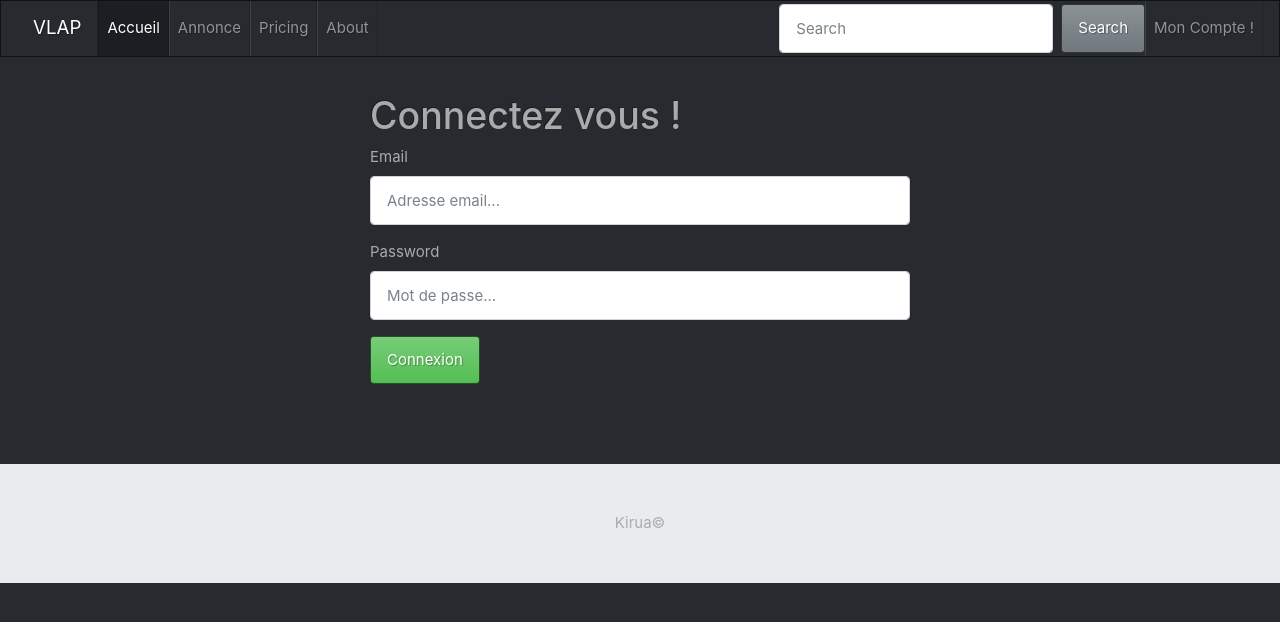
After one commit to duncanidaho14/vlap, a Symfony app: template templates/account/login.html.twig in a window 1280 px wide. The commit adds this page. Shown: the top 622 px of the page. Run offline with Twig, Linux system fonts and the light colour scheme; the template is opened without the code that fills it, so the values that code supplies are empty; some libraries are stand-ins or nearby versions.

Commit message:
connexion

```diff
--- /dev/null
+++ b/templates/account/login.html.twig
@@ -0,0 +1,35 @@
+{% extends 'base.html.twig' %}
+
+{% block title %}Connexion au site !{% endblock %}
+
+{% block body %}
+
+<div class="container">
+    <div class="row">
+        <div class="col-md-3">&nbsp;</div>
+        <div class="col-md-6">
+            <div class="bg-dark py-3 px3">
+                <h1>Connectez vous !</h1>
+
+                {% if hasError %}
+                    <div class="alert alert-danger">Une erreur est survenue, le nom d'utilsateur ou alors le mot de passe est invalide</div>
+                {% endif %}
+                <form action="{{path('account_login')}}" method="post">
+                    <div class="form-group">
+                        <label for="email">Email</label>
+                        <input type="email" name="_username" id="email" class="form-control" placeholder="Adresse email..." required value="{{username}}">
+                    </div>
+                    <div class="form-group">
+                        <label for="password">Password</label>
+                        <input type="password" name="_password" id="password" class="form-control" placeholder="Mot de passe..." required>
+                    </div>
+                    <div class="form-group">
+                        <button type="submit" class="btn btn-success">Connexion</button>
+                    </div>
+                </form>
+            </div>
+        </div>
+    </div>
+</div>
+
+{% endblock %}
```
Also changed, not shown: src/Controller/AccountController.php (added, +40 -0 lines), src/DataFixtures/AppFixtures.php (+18 -1 lines), src/Entity/User.php (+21 -1 lines), 1 other file.
